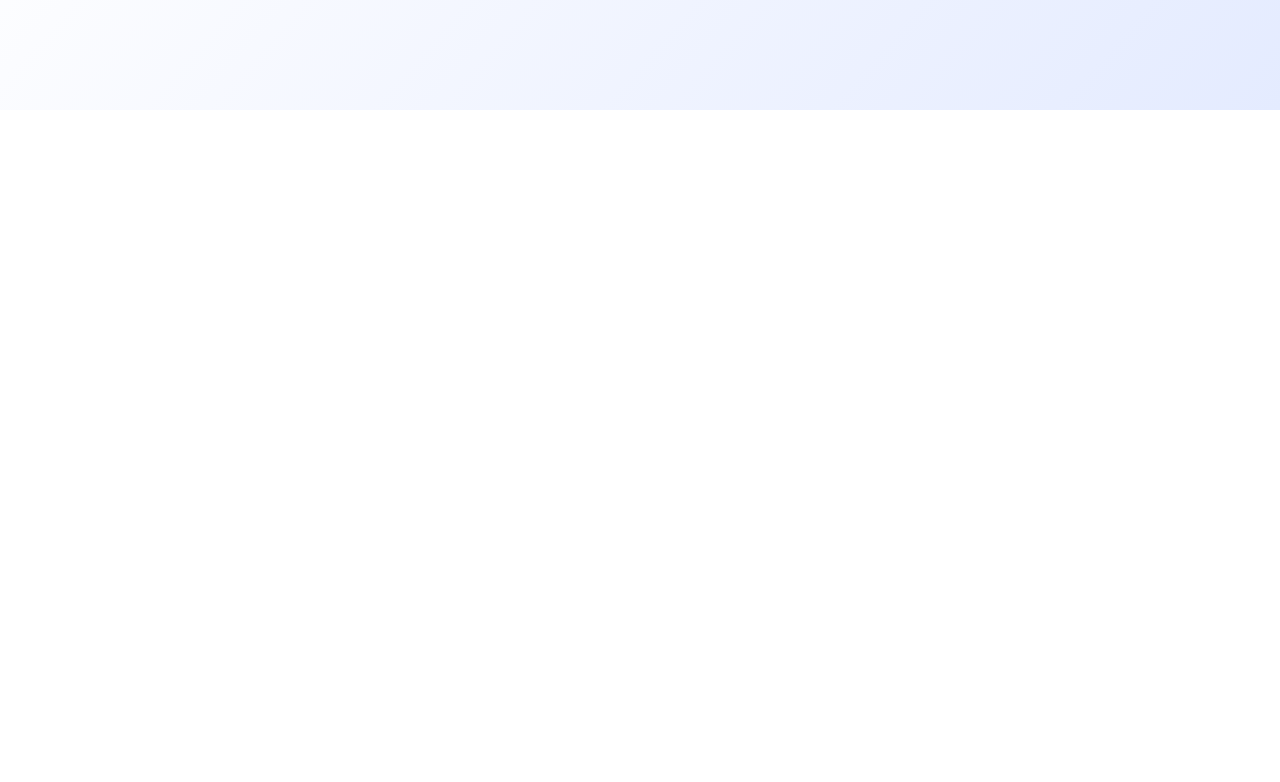
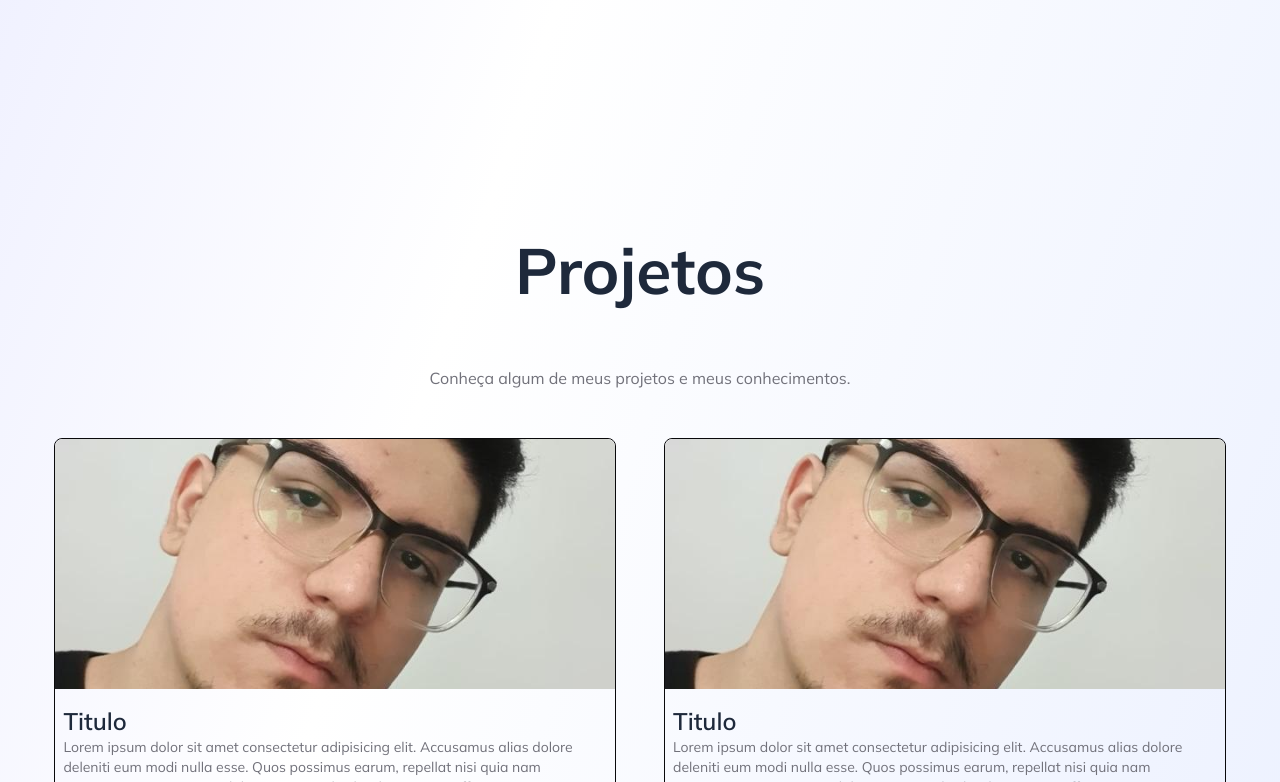
Before and after one commit to LxLorenzo/lorenzo-casa, a Next.js app: page / in a window 1280 px wide. Shown: the part 1358-2140 px from the top of the page. Before the commit the page ends 1468 px from the top, so only its background shows below. Built offline with nearby package versions, Linux system fonts and the light colour scheme.

Commit message:
feat: add components to the page

```diff
--- a/src/app/layout.tsx
+++ b/src/app/layout.tsx
@@ -3,6 +3,7 @@ import type { Metadata } from 'next'
 import { Mulish } from 'next/font/google'
 
 import Header from './components/Header'
+import Footer from './components/Footer'
 
 const mulish = Mulish({
   subsets: ['latin'],
@@ -24,6 +25,7 @@ export default function RootLayout({
       <body className={mulish.className}>
         <Header />
         {children}
+        <Footer />
       </body>
     </html>
   )
--- a/src/app/page.tsx
+++ b/src/app/page.tsx
@@ -1,5 +1,7 @@
 import About from './components/About'
+import Contact from './components/Contact'
 import Hero from './components/Hero'
+import Projects from './components/Projects'
 import ScrollToTop from './components/ScrollToTop'
 
 export default function Home() {
@@ -8,6 +10,8 @@ export default function Home() {
       <Hero />
       <About />
       <ScrollToTop />
+      <Projects />
+      <Contact />
     </main>
   )
 }
```
